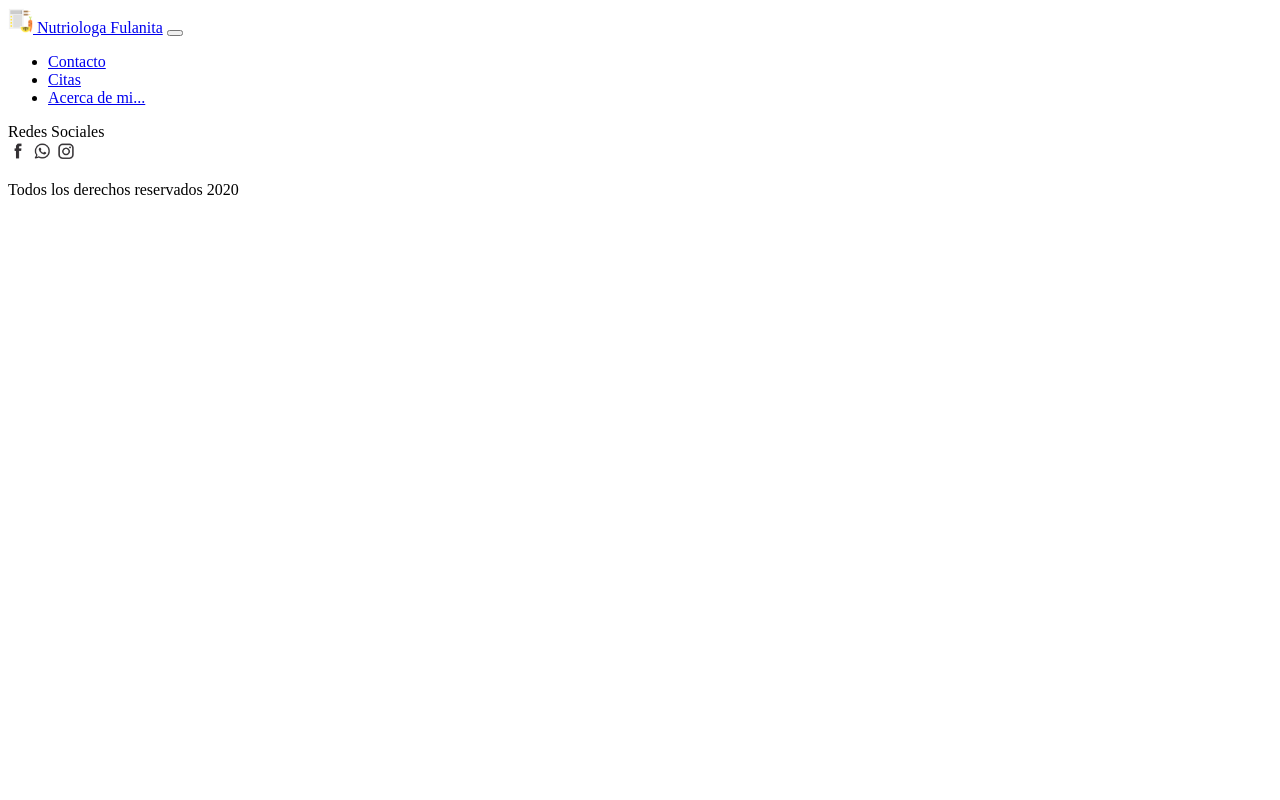
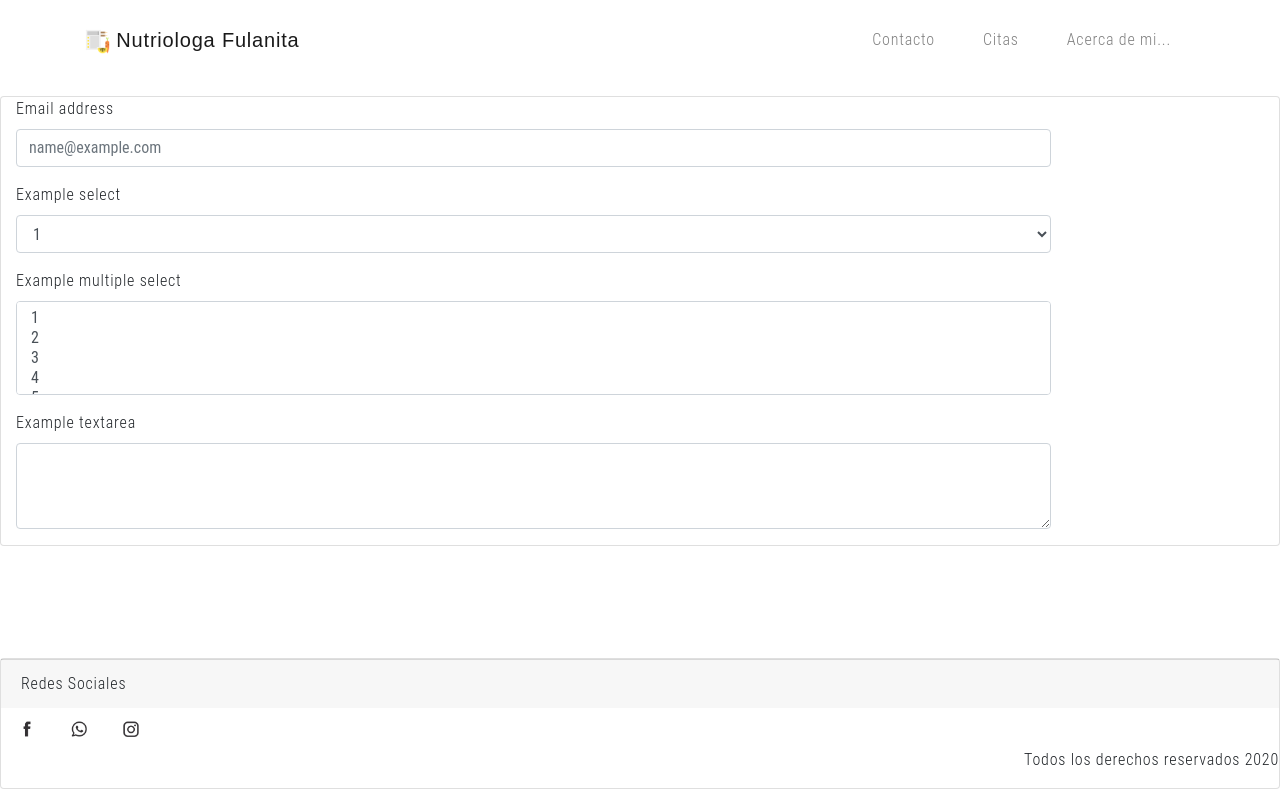
Before and after one commit to hugolara2/pagina_web, a PHP site: page /contacto.php in a window 1280 px wide. Run offline with PHP 8.4, Linux system fonts and the light colour scheme.

Commit message:
estructura para contacto

```diff
--- a/contacto.php
+++ b/contacto.php
@@ -1,3 +1,69 @@
-<?php include_once 'assets\header.php'; ?>
+<!DOCTYPE html>
+<html lang="en">
+<head>
+    <!-- meta tags -->
+    <meta charset="UTF-8">
+    <meta name="viewport" content="width=device-width, initial-scale=1.0">
+    <meta name="author" content="Joaquin Mendoza ">
 
-<?php include_once 'assets\footer.php'; ?>
+    <!-- Bootstrap CSS -->
+    <link rel="stylesheet" href="assets/css/bootstrap.min.css">
+    <link rel="icon" href="images/dieta.png">
+
+    <!-- Custom Styles -->
+    <link rel="stylesheet" href="assets/css/style.css">
+    <link rel="shortcut icon" href="assets\images\diet.ico" type="image/x-icon">
+    <title>Contacto</title>
+</head>
+<body>
+    <!-- header -->
+     <?php include_once 'assets\header.php'; ?>
+    <!-- /.. -->
+
+    <!-- main -->
+    <main>
+        <section>
+        <div class="card mb-3" style="min-width: 540px; min-height: 300px">
+        <div class="col-md-10">
+            <form>
+                <div class="form-group">
+                    <label for="exampleFormControlInput1">Email address</label>
+                    <input type="email" class="form-control" id="exampleFormControlInput1" placeholder="name@example.com">
+                </div>
+                <div class="form-group">
+                    <label for="exampleFormControlSelect1">Example select</label>
+                    <select class="form-control" id="exampleFormControlSelect1">
+                    <option>1</option>
+                    <option>2</option>
+                    <option>3</option>
+                    <option>4</option>
+                    <option>5</option>
+                    </select>
+                </div>
+                <div class="form-group">
+                    <label for="exampleFormControlSelect2">Example multiple select</label>
+                    <select multiple class="form-control" id="exampleFormControlSelect2">
+                    <option>1</option>
+                    <option>2</option>
+                    <option>3</option>
+                    <option>4</option>
+                    <option>5</option>
+                    </select>
+                </div>
+                <div class="form-group">
+                    <label for="exampleFormControlTextarea1">Example textarea</label>
+                    <textarea class="form-control" id="exampleFormControlTextarea1" rows="3"></textarea>
+                </div>
+            </form>
+            </div>
+        </div>
+
+        </section>
+    </main>
+    <!-- /.. -->
+
+    <!-- footer -->
+    <?php include_once 'assets\footer.php'; ?>
+    <!-- /.. -->
+</body>
+</html>
```
